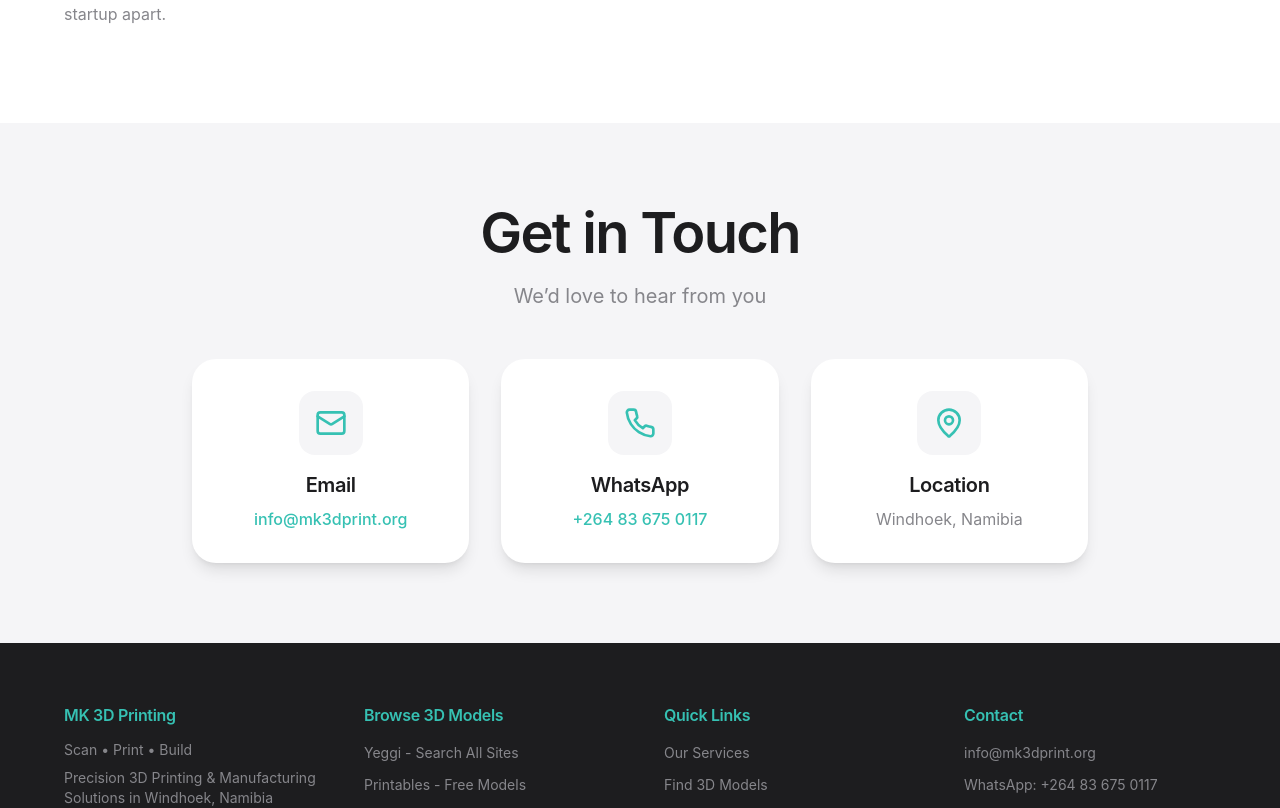
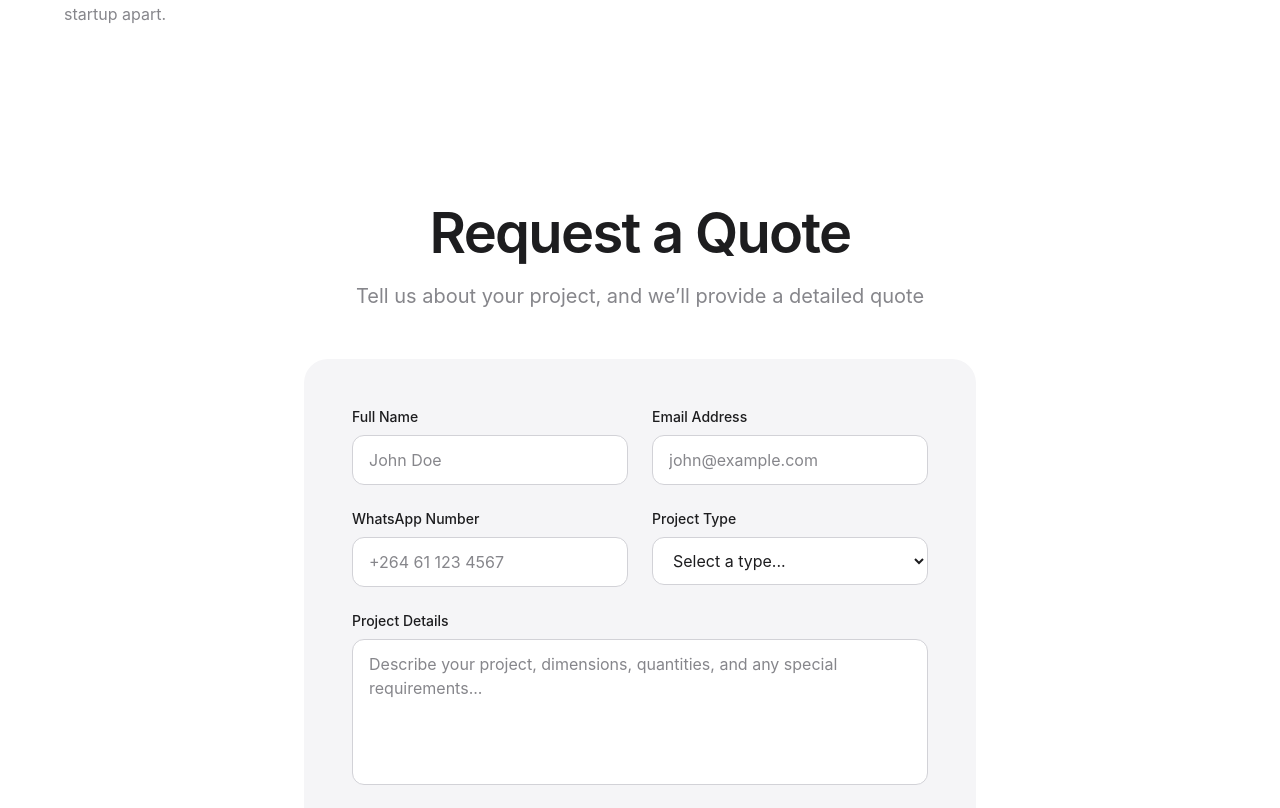
Before and after one commit to MorneK-Cargo/MK3DPRINT, a Next.js app: page / in a window 1280 px wide. Shown: the part 3050-3858 px from the top of the page. Built offline with nearby package versions, Linux system fonts and the light colour scheme; no server answers.

Commit message:
fix: restore QuoteCalculator component to home page for quote routing

```diff
--- a/app/page.tsx
+++ b/app/page.tsx
@@ -3,6 +3,7 @@ import Hero from '@/components/hero';
 import FeaturedProducts from '@/components/featured-products';
 import Gallery from '@/components/gallery';
 import AboutSection from '@/components/about-section';
+import QuoteCalculator from '@/components/quote-calculator';
 import Contact from '@/components/contact';
 import Footer from '@/components/footer';
 
@@ -19,6 +20,7 @@ export default function Home() {
       <FeaturedProducts />
       <Gallery />
       <AboutSection />
+      <QuoteCalculator />
       <Contact />
       <Footer />
     </main>
```
